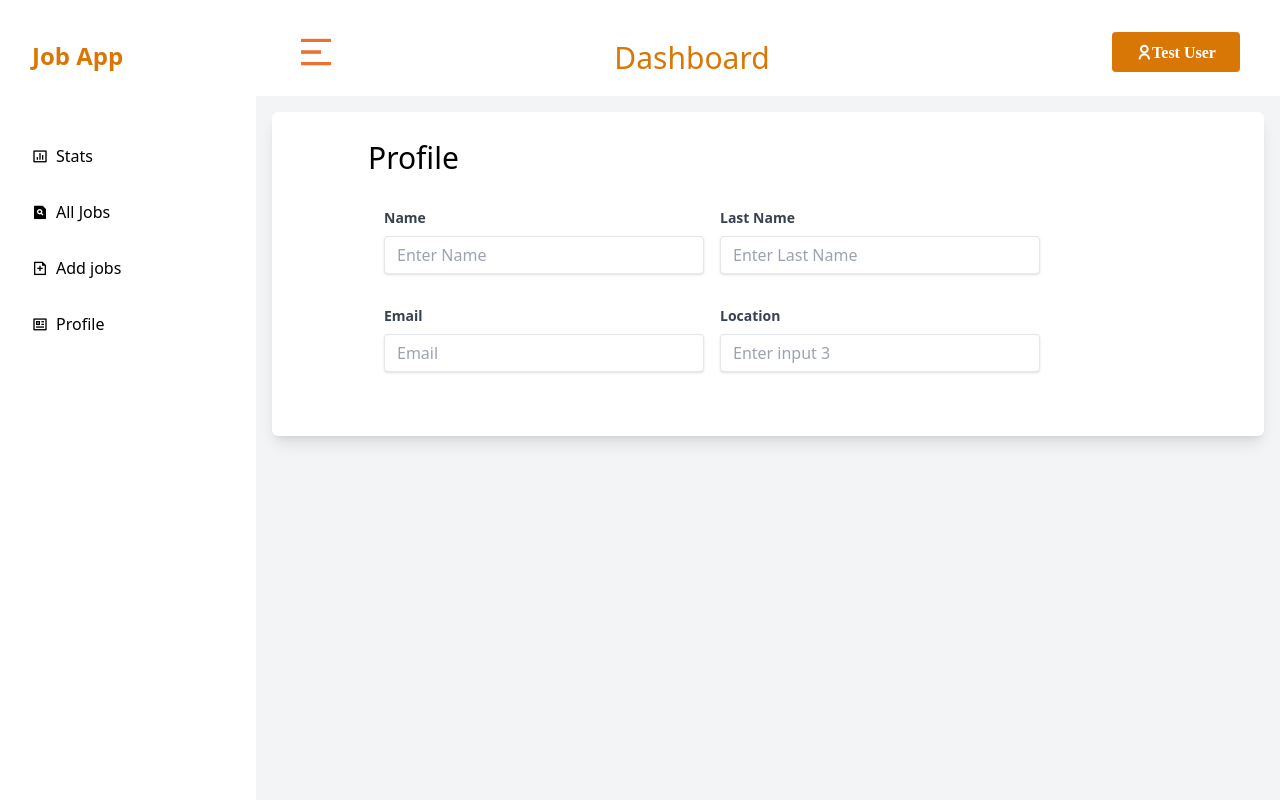
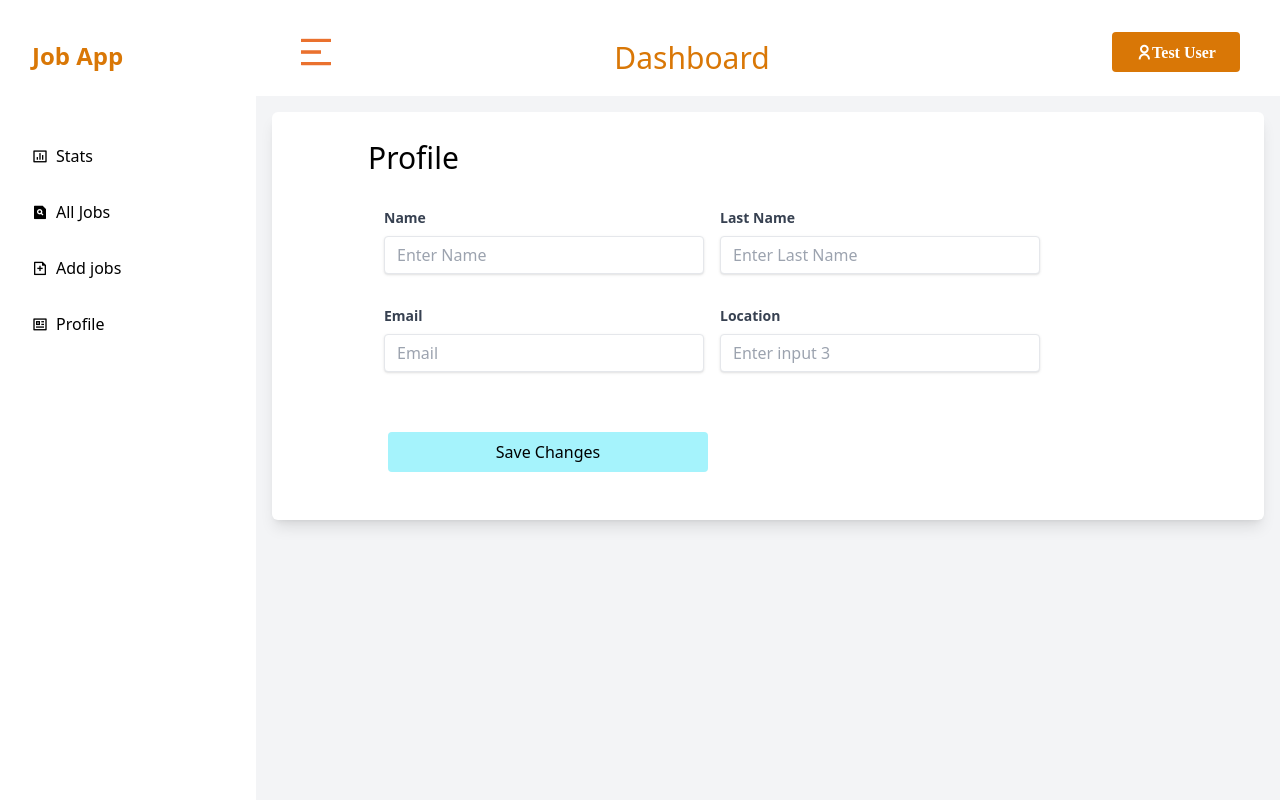
Before and after one commit to syedalirazazaidi/reacts-plays, a React (Vite) app in the folder job_app/client/: page /profile in a window 1280 px wide. Shown: the top 800 px of the page. Built offline with nearby package versions, Linux system fonts and the light colour scheme.

Commit message:
changes in patient profile component

```diff
--- a/job_app/client/src/common/pages/Profile.tsx
+++ b/job_app/client/src/common/pages/Profile.tsx
@@ -1,6 +1,9 @@
-import React from "react";
+import React, { useContext } from "react";
+import { SidebarContext } from "../../contexts/SidebarContext";
 
 function Profile() {
+  const { isSetOpen, isOpen, setEditFormData }: any =
+    useContext(SidebarContext);
   return (
     <div className="bg-white rounded-md shadow-lg p-4  ">
       <p className="ml-20 mt-3 text-3xl">Profile</p>
@@ -61,6 +64,16 @@ function Profile() {
             placeholder="Enter input 3"
           />
         </div>
+        <button
+          type="submit"
+          className={`{
+          bg-cyan-200  h-10 mt-7 hover:bg-cyan-900 hover:text-white font-medium  rounded" ${
+            !isOpen ? "w-80 rounded ml-1" : "w-96 rounded "
+          }`}
+          // onClick={clearSearch}
+        >
+          Save Changes
+        </button>
       </form>
     </div>
   );
```
